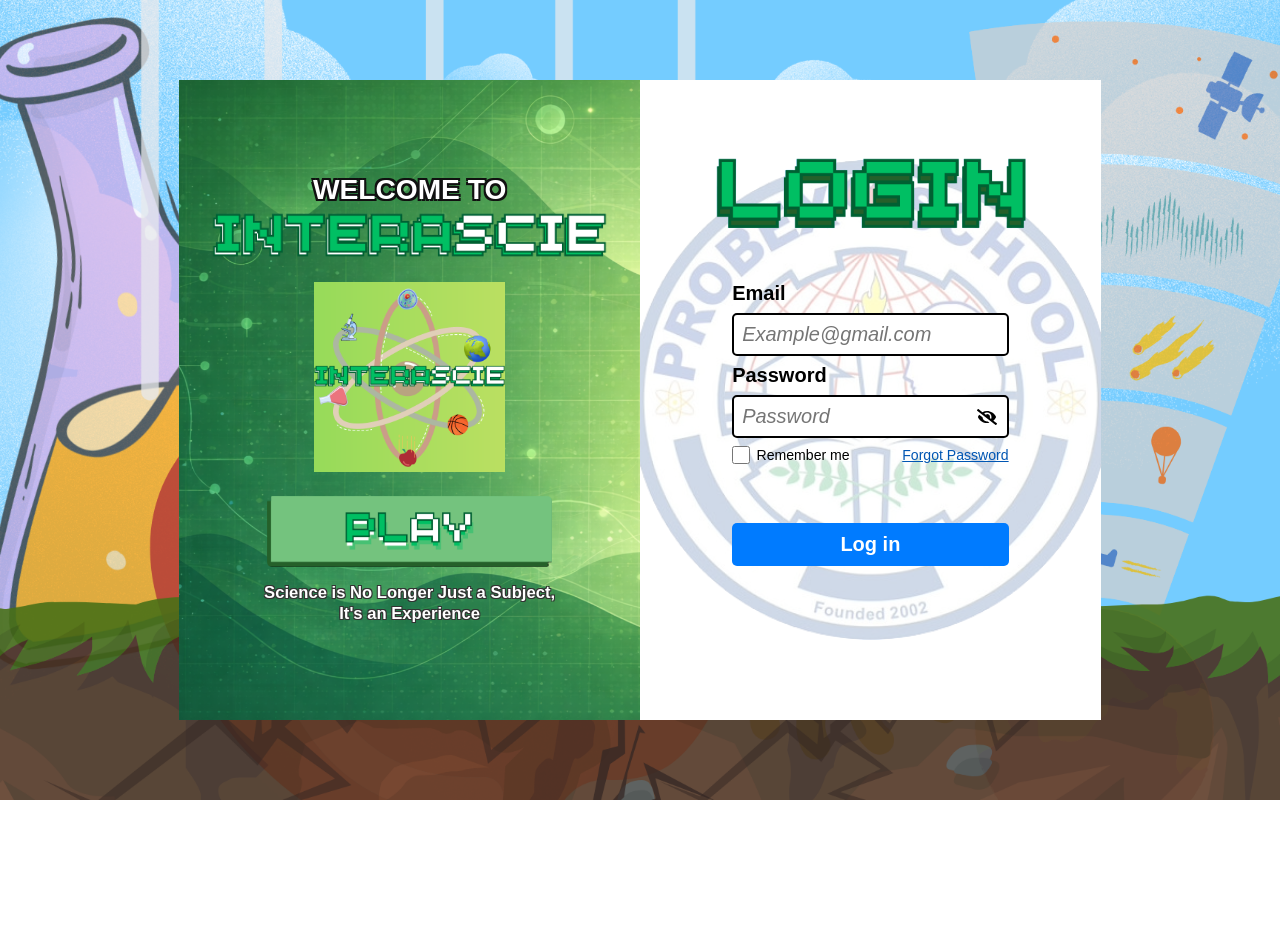
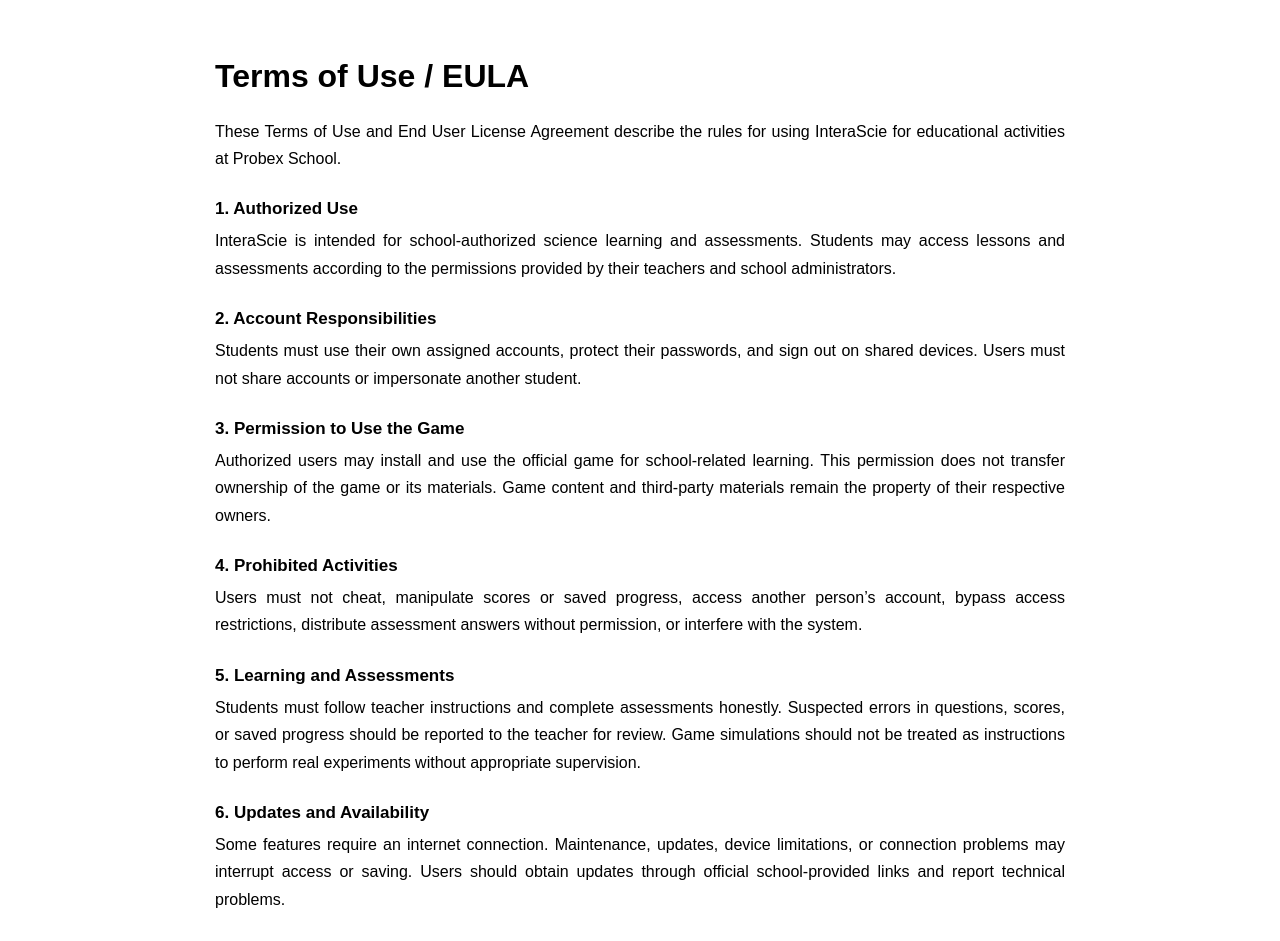
Before and after one commit to YandereShi/InteraScie-Web, a React (Vite) app: page /terms in a window 1280 px wide. Before the commit this address led to /. Shown: the top 941 px of the page. Before the commit the page ends 800 px from the top, so only its background shows below. Built offline with nearby package versions, Linux system fonts and the light colour scheme; no server answers.

Commit message:
b4 bulk question

```diff
--- a/src/App.jsx
+++ b/src/App.jsx
@@ -15,6 +15,7 @@
 import SuperAdminStudents from "./Components/SuperAdmin/SuperAdminStudents";
 import SuperAdminTeachers from "./Components/SuperAdmin/SuperAdminTeachers";
 import CreateTeacherPassword from "./Components/Teacher/CreateTeacherPassword";
+import PolicyPage from "./Components/PolicyPage";
 
 function App() {
   return (
@@ -23,6 +24,8 @@
         <Route path="/" element={<Login />} />
         <Route path="/resetpassword" element={<ResetPassword />} />
         <Route path="/teacherpassword" element={<CreateTeacherPassword />} />
+        <Route path="/privacy" element={<PolicyPage policy="privacy" />} />
+        <Route path="/terms" element={<PolicyPage policy="terms" />} />
         <Route path="download" element={<Downloadpage />} />
         <Route path="/teacher" element={<TeacherLayout />}>
           <Route index element={<TeacherDashboard />} />
--- /dev/null
+++ b/src/Components/PolicyPage.jsx
@@ -0,0 +1,120 @@
+import { useEffect } from "react";
+import "../css/PolicyPage.css";
+
+const policies = {
+  privacy: {
+    title: "Privacy Policy",
+    introduction:
+      "InteraScie is an educational science game used by Probex School. This Privacy Policy explains how student information is collected, used, and protected when using the game.",
+    sections: [
+      {
+        title: "Information Collected",
+        text: "InteraScie processes student names, usernames, assigned sections, lesson progress, assessment answers, and scores. Profile photos may also be processed when provided by authorized school personnel.",
+      },
+      {
+        title: "Purpose of Collecting Information",
+        text: "Information is used to provide account access, save lesson progress, conduct assessments, and help teachers monitor student learning.",
+      },
+      {
+        title: "Access and Disclosure",
+        text: "Authorized teachers and school administrators may access student records according to their responsibilities. Service providers supporting authentication, hosting, and storage process information needed to operate the system. Other disclosures must be authorized or permitted by applicable law.",
+      },
+      {
+        title: "Information Stored on Devices",
+        text: "The game stores login information, a cached student name, settings, and assessment drafts on the device. Students should sign out when using a shared device. Uninstalling the game does not automatically delete records stored online.",
+      },
+      {
+        title: "Data Protection",
+        text: "InteraScie uses authentication and access restrictions to protect student information. Users must keep their passwords private and report suspected unauthorized access to the school administrator. No system can guarantee complete security.",
+      },
+      {
+        title: "Data Retention",
+        text: "Student information is retained according to its educational purpose, applicable school policies, and legal requirements. Contact the Probex School administrator for the retention period that applies to your records.",
+      },
+      {
+        title: "Privacy Rights",
+        text: "Subject to applicable law, students or their authorized representatives may request access to their personal information, correction of inaccurate records, or deletion or blocking where permitted. Requests should be directed to the school administrator. These rights are described in the Philippine Data Privacy Act of 2012.",
+      },
+      {
+        title: "Students and Guardians",
+        text: "Students should use InteraScie under school guidance. Parents or guardians may contact the school about their child’s information. Acknowledging this policy does not replace any required school or parent/guardian authorization.",
+      },
+      {
+        title: "Contact and Updates",
+        text: "For privacy questions or requests, contact the Probex School administrator. This policy may be updated to reflect changes in the system or school procedures. Material changes will be communicated through the school or system.",
+      },
+    ],
+  },
+  terms: {
+    title: "Terms of Use / EULA",
+    introduction:
+      "These Terms of Use and End User License Agreement describe the rules for using InteraScie for educational activities at Probex School.",
+    sections: [
+      {
+        title: "Authorized Use",
+        text: "InteraScie is intended for school-authorized science learning and assessments. Students may access lessons and assessments according to the permissions provided by their teachers and school administrators.",
+      },
+      {
+        title: "Account Responsibilities",
+        text: "Students must use their own assigned accounts, protect their passwords, and sign out on shared devices. Users must not share accounts or impersonate another student.",
+      },
+      {
+        title: "Permission to Use the Game",
+        text: "Authorized users may install and use the official game for school-related learning. This permission does not transfer ownership of the game or its materials. Game content and third-party materials remain the property of their respective owners.",
+      },
+      {
+        title: "Prohibited Activities",
+        text: "Users must not cheat, manipulate scores or saved progress, access another person’s account, bypass access restrictions, distribute assessment answers without permission, or interfere with the system.",
+      },
+      {
+        title: "Learning and Assessments",
+        text: "Students must follow teacher instructions and complete assessments honestly. Suspected errors in questions, scores, or saved progress should be reported to the teacher for review. Game simulations should not be treated as instructions to perform real experiments without appropriate supervision.",
+      },
+      {
+        title: "Updates and Availability",
+        text: "Some features require an internet connection. Maintenance, updates, device limitations, or connection problems may interrupt access or saving. Users should obtain updates through official school-provided links and report technical problems.",
+      },
+      {
+        title: "Privacy",
+        text: "Personal information is handled as explained in the Privacy Policy. Users must respect other people’s privacy and must not copy or disclose another student’s records without authorization.",
+      },
+      {
+        title: "Account Restrictions",
+        text: "The school administrator may restrict or suspend access when an account is misused, compromised, or no longer authorized. Questions about access decisions should be directed to the school administrator.",
+      },
+      {
+        title: "Agreement, Changes, and Questions",
+        text: "By checking the agreement box, users indicate agreement to these terms and acknowledge that they have read the Privacy Policy. Students who need help understanding either document should ask a teacher, parent, or guardian before proceeding. Material changes will be communicated through the school or system. For questions, contact the Probex School administrator.",
+      },
+    ],
+  },
+};
+
+function PolicyPage({ policy }) {
+  const content = policies[policy];
+
+  useEffect(() => {
+    const previousTitle = document.title;
+    document.title = `${content.title} | InteraScie`;
+    window.scrollTo(0, 0);
+
+    return () => { document.title = previousTitle; };
+  }, [content.title]);
+
+  return (
+    <main className="plainpolicypage">
+      <article aria-labelledby="policytitle">
+        <h1 id="policytitle">{content.title}</h1>
+        <p>{content.introduction}</p>
+        {content.sections.map((section, index) => (
+          <section key={section.title}>
+            <h2>{index + 1}. {section.title}</h2>
+            <p>{section.text}</p>
+          </section>
+        ))}
+      </article>
+    </main>
+  );
+}
+
+export default PolicyPage;
--- /dev/null
+++ b/src/css/PolicyPage.css
@@ -0,0 +1,40 @@
+.plainpolicypage {
+  min-height: 100vh;
+  min-height: 100dvh;
+  padding: clamp(24px, 5vw, 56px) clamp(20px, 5vw, 40px);
+  background: #ffffff;
+  color: #000000;
+  font-size: 16px;
+  line-height: 1.7;
+  overflow-wrap: anywhere;
+}
+
+.plainpolicypage article {
+  max-width: 850px;
+  margin: 0 auto;
+}
+
+.plainpolicypage h1 {
+  margin: 0 0 20px;
+  color: #000000;
+  font-size: clamp(25px, 5vw, 32px);
+  line-height: 1.3;
+}
+
+.plainpolicypage section {
+  margin-top: 24px;
+}
+
+.plainpolicypage h2 {
+  margin: 0 0 6px;
+  color: #000000;
+  font-size: 17px;
+  line-height: 1.5;
+}
+
+.plainpolicypage p {
+  margin: 0;
+  color: #000000;
+  font-size: 16px;
+  text-align: justify;
+}
```
